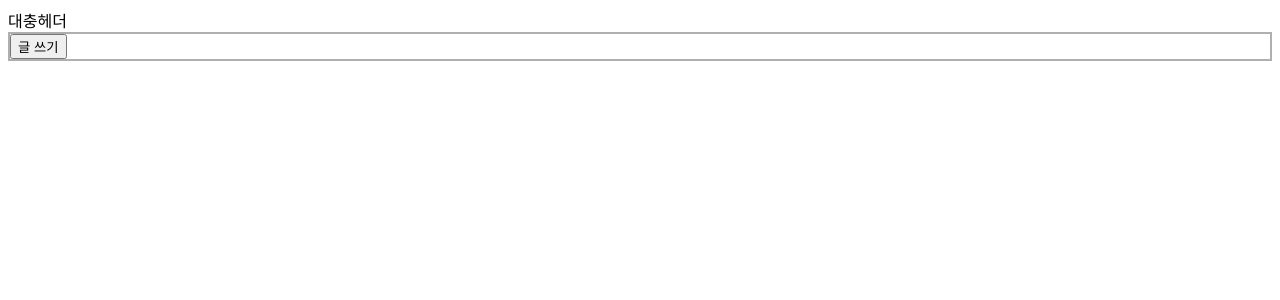
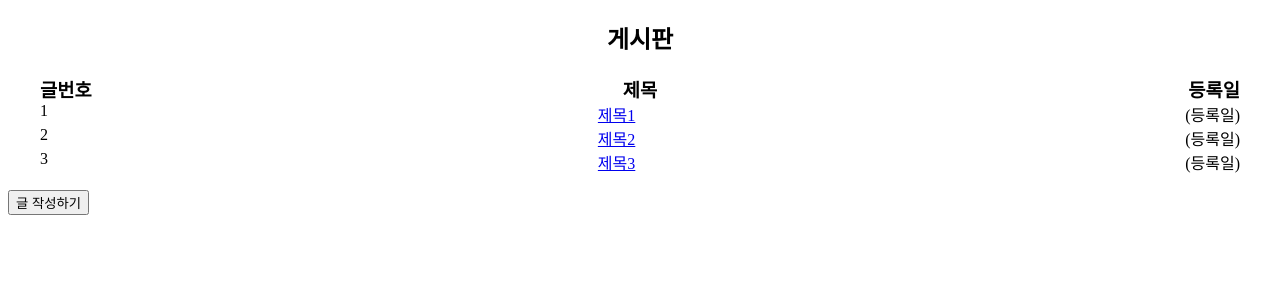
Before and after one commit to zx3923/board, a React (Create React App) app: page / in a window 1280 px wide. Shown: the top 300 px of the page. Built offline with nearby package versions, Linux system fonts and the light colour scheme.

Commit message:
레이아웃구성?

```diff
--- a/src/App.js
+++ b/src/App.js
@@ -1,27 +1,45 @@
-import BoardList from "./components/BoardList";
+import Main from "./components/Main";
 import Write from "./components/Write";
 import axios, { Axios } from "axios";
 import { useState } from "react";
 import { BrowserRouter as Router, Routes, Route } from "react-router-dom";
-import Header from "./components/Header";
+import View from "./components/View";
 
 function App() {
-  const onInsert = async () => {
-    await axios({ url: "http://localhost:8000/list/", method: "get" }).then(
-      () => {
-        alert("확인");
-      }
-    );
+  const [titles, setTitles] = useState([]);
+  const [title, setTitle] = useState("");
+
+  const [value, setValue] = useState("");
+
+  const onChange = (e) => {
+    setTitle(e.target.value);
+  };
+  const onSubmit = (e) => {
+    e.preventDefault();
+    if (title === "") {
+      alert(" 내용이 비었습니다. ");
+      return;
+    }
+    setTitles((currentArray) => [title, ...currentArray]);
+
+    setTitle("");
   };
   return (
     <>
       <Router>
-        <Header></Header>
         <Routes>
-          <Route path="/" element={<BoardList></BoardList>}></Route>
+          <Route path="/" element={<Main titles={titles} />}></Route>
+          <Route path="/view" element={<View />}></Route>
           <Route
             path="/write"
-            element={<Write onInsert={onInsert}></Write>}
+            element={
+              <Write
+                onChange={onChange}
+                onSubmit={onSubmit}
+                title={title}
+                titles={titles}
+              />
+            }
           ></Route>
         </Routes>
       </Router>
--- a/src/components/BoardList.js
+++ /dev/null
@@ -1,17 +0,0 @@
-import React, { Component } from "react";
-import styels from "./BoardList.module.css";
-import { Link } from "react-router-dom";
-
-const BoardList = ({ children }) => {
-  return (
-    <>
-      <div className={styels.table}>
-        <Link to="/write">
-          <button>글 쓰기</button>
-        </Link>
-      </div>
-    </>
-  );
-};
-
-export default BoardList;
--- a/src/components/BoardList.module.css
+++ /dev/null
@@ -1,27 +0,0 @@
-.table {
-  border: 2px solid #afafaf;
-}
-
-.body_list {
-  display: flex;
-  justify-content: space-between;
-  border: 1px solid #afafaf;
-}
-
-.body_list > * {
-  width: calc(100% / 1 / 5);
-  border: 1px solid black;
-}
-
-.body_list > input {
-  border: 1px solid #afafaf;
-}
-
-.btn_box {
-  text-align: center;
-}
-
-.btn_box > button {
-  width: 100px;
-  height: 40px;
-}
--- a/src/components/Header.js
+++ /dev/null
@@ -1,7 +0,0 @@
-import React from "react";
-
-const Header = () => {
-  return <div>대충헤더</div>;
-};
-
-export default Header;
--- /dev/null
+++ b/src/components/List.js
@@ -0,0 +1,29 @@
+import React from "react";
+import Listrescue from "./Listrescue";
+import styles from "./List.module.css";
+
+const List = ({ titles }) => {
+  const book = [
+    { id: 1, title: "제목1" },
+    { id: 2, title: "제목2" },
+    { id: 3, title: "제목3" },
+  ];
+  const booklist = book.map((e) => <Listrescue title={e.title} id={e.id} />);
+  return (
+    <>
+      <h3 className={styles.h3}>
+        <span>글번호</span>
+        <span>제목</span>
+        <span>등록일</span>
+      </h3>
+      <div className={styles.booklist}>{booklist}</div>
+      <ul>
+        {titles.map((title) => (
+          <li>{title}</li>
+        ))}
+      </ul>
+    </>
+  );
+};
+
+export default List;
--- /dev/null
+++ b/src/components/List.module.css
@@ -0,0 +1,11 @@
+.h3 {
+  width: 1200px;
+  margin: 0 auto;
+  display: flex;
+  justify-content: space-between;
+}
+
+.booklist {
+  width: 1200px;
+  margin: 0 auto;
+}
--- /dev/null
+++ b/src/components/Listrescue.js
@@ -0,0 +1,19 @@
+import React from "react";
+import styles from "./Listrescure.module.css";
+import { Link } from "react-router-dom";
+
+const Listrescue = (props) => {
+  return (
+    <div>
+      <div className={styles.text}>
+        <span>{props.id}</span>
+        <Link to={"/view/"}>
+          <span> {props.title}</span>
+        </Link>
+        <span>(등록일)</span>
+      </div>
+    </div>
+  );
+};
+
+export default Listrescue;
--- /dev/null
+++ b/src/components/Listrescure.module.css
@@ -0,0 +1,4 @@
+.text {
+  display: flex;
+  justify-content: space-between;
+}
--- /dev/null
+++ b/src/components/Main.js
@@ -0,0 +1,17 @@
+import React from "react";
+import { Link } from "react-router-dom";
+import List from "./List";
+
+const Main = ({ titles }) => {
+  return (
+    <>
+      <h2 style={{ textAlign: "center" }}>게시판</h2>
+      <List titles={titles} />
+      <Link to={"/write"}>
+        <button>글 작성하기</button>
+      </Link>
+    </>
+  );
+};
+
+export default Main;
--- /dev/null
+++ b/src/components/View.js
@@ -0,0 +1,7 @@
+import React from "react";
+
+const View = () => {
+  return <div>view 페이지</div>;
+};
+
+export default View;
--- a/src/components/Write.js
+++ b/src/components/Write.js
@@ -1,26 +1,7 @@
 import React, { useState } from "react";
 import styles from "./Write.module.css";
 
-const Write = ({ onInsert }) => {
-  const [titles, setTitles] = useState([]);
-  const [title, setTitle] = useState("");
-
-  const [value, setValue] = useState("");
-
-  const onChange = (e) => {
-    setTitle(e.target.value);
-  };
-  const onSubmit = (e) => {
-    e.preventDefault();
-    if (title === "") {
-      alert(" 내용이 비었습니다. ");
-      return;
-    }
-    setTitles((currentArray) => [title, ...currentArray]);
-
-    setTitle("");
-  };
-
+const Write = ({ onChange, onSubmit, title, titles }) => {
   return (
     <>
       <div className={styles.textBox}>
@@ -29,11 +10,6 @@ const Write = ({ onInsert }) => {
           <button onSubmit={onSubmit}>작성완료</button>
         </form>
       </div>
-      <ul>
-        {titles.map((title) => (
-          <li>{title}</li>
-        ))}
-      </ul>
     </>
   );
 };
```
